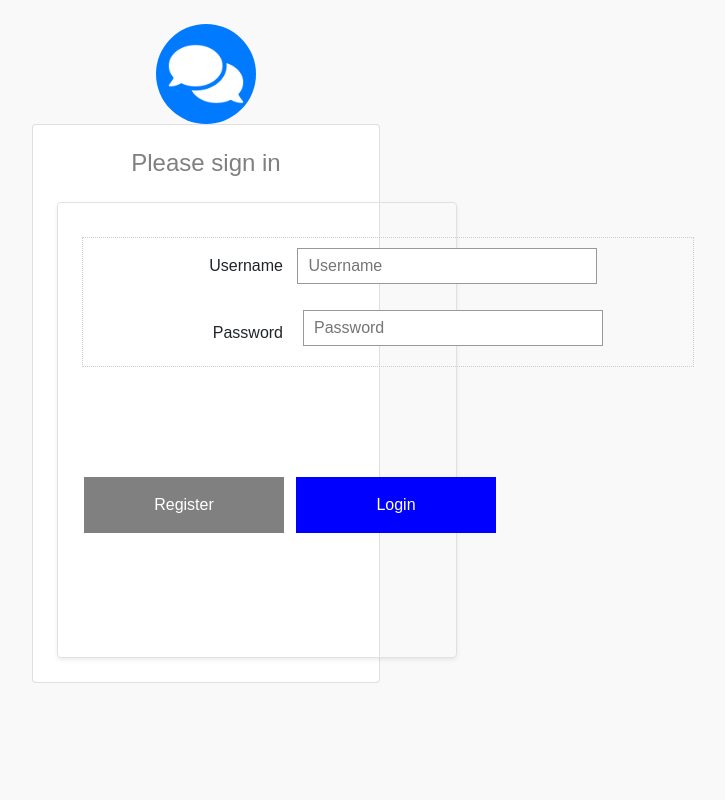
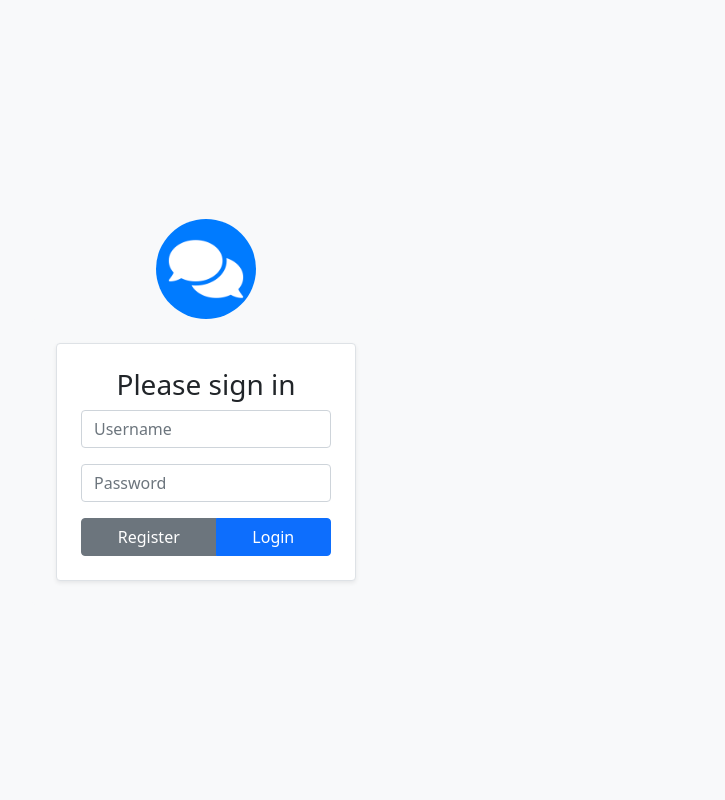
Before and after one commit to 7676julia/Chat_ohne_svelte, a PHP site: page /login.php in a window 1280 px wide. Shown: the whole page, without its empty margins (434-1159 px from the left). Run offline with PHP 8.4, Linux system fonts and the light colour scheme.

Commit message:
login bootstrap

```diff
--- a/login.php
+++ b/login.php
@@ -40,12 +40,22 @@ if ($_SERVER['REQUEST_METHOD'] === 'POST') {
     <meta name="viewport" content="width=device-width, initial-scale=1.0">
     <title>Login - Chat Application</title>
     <link href="https://cdn.jsdelivr.net/npm/bootstrap@5.1.3/dist/css/bootstrap.min.css" rel="stylesheet">
-    <link rel="stylesheet" href="app.css">
     <style>
-        .bg {
-            background-c /* Helles Grau */
+        body {
+            background-color: #f8f9fa;
+            height: 100vh;
+            display: flex;
+            align-items: center;
         }
-        </style>
+        .card {
+            border: none;
+            background-color: white;
+        }
+        .form-control:focus {
+            box-shadow: none;
+            border-color: #0d6efd;
+        }
+    </style>
 </head>
 <body>
     <div class="container mt-4 d-flex justify-content-center">
@@ -53,38 +63,38 @@ if ($_SERVER['REQUEST_METHOD'] === 'POST') {
         <script src="https://cdn.jsdelivr.net/npm/bootstrap@5.1.3/dist/js/bootstrap.bundle.min.js"></script>
         <img src="images/chat.png" alt="Chat Logo" style="height: 100px" class="img-fluid rounded-circle mx-auto d-block">
         <div class="container-fluid">
-        <div class="card p-4" style="max-width: 400px; margin: auto;">
-            <h2 class="text-center mb-4" >Please sign in</h1>
+        <div class="card p-4" style="max-width: 400px; margin: auto; border: none; background-color: #f8f9fa;">
 
             <?php if (!empty($error)): ?>
                 <p class="text-center" style="color: red;"><?= htmlspecialchars($error) ?></p>
             <?php endif; ?>
 
-            <div class="border rounded p-4 shadow-sm" style="max-width: 400px; margin: auto;">
-            <form action="login.php" method="post">
+            <div class="border rounded p-4 shadow-sm" style="max-width: 400px; margin: auto; background-color: white;">
+            <form action="login.php" method="post" class="needs-validation" novalidate>
                 <fieldset>
                     <div class="mb-3">
-                        <label for="username">Username</label>
-                        <input type="text"
+                    <h3 class="text-center" >Please sign in</h3>
+                        <input type="text" class="form-control"
                             id="username"
                             name="username"
                             placeholder="Username"
                             value="<?= htmlspecialchars($username ?? '') ?>">
                     </div>
-                    <div class="field">
-                        <label for="password">Password</label>
-                        <input type="password"
+                    <div class="mb-3">
+                        <input type="password" class="form-control"
                             id="password"
                             name="password"
                             placeholder="Password">
                     </div>
-                    </fieldset>
-                <div class="button-container">
-                    <button type="button" onclick="window.location.href='registrieren.php'">Register</button>
-                    <input type="submit" value="Login">
+                </fieldset>
+                <div class="btn-group d-flex justify-content-between" role="group">
+                    <button type="button" class="btn btn-secondary" onclick="window.location.href='registrieren.php'">Register</button>
+                    <input type="submit" value="Login" class="btn btn-primary">
                 </div>
             </div>
             </div>
         </form>
+        </div>
+    </div>
 </body>
 </html>
```
